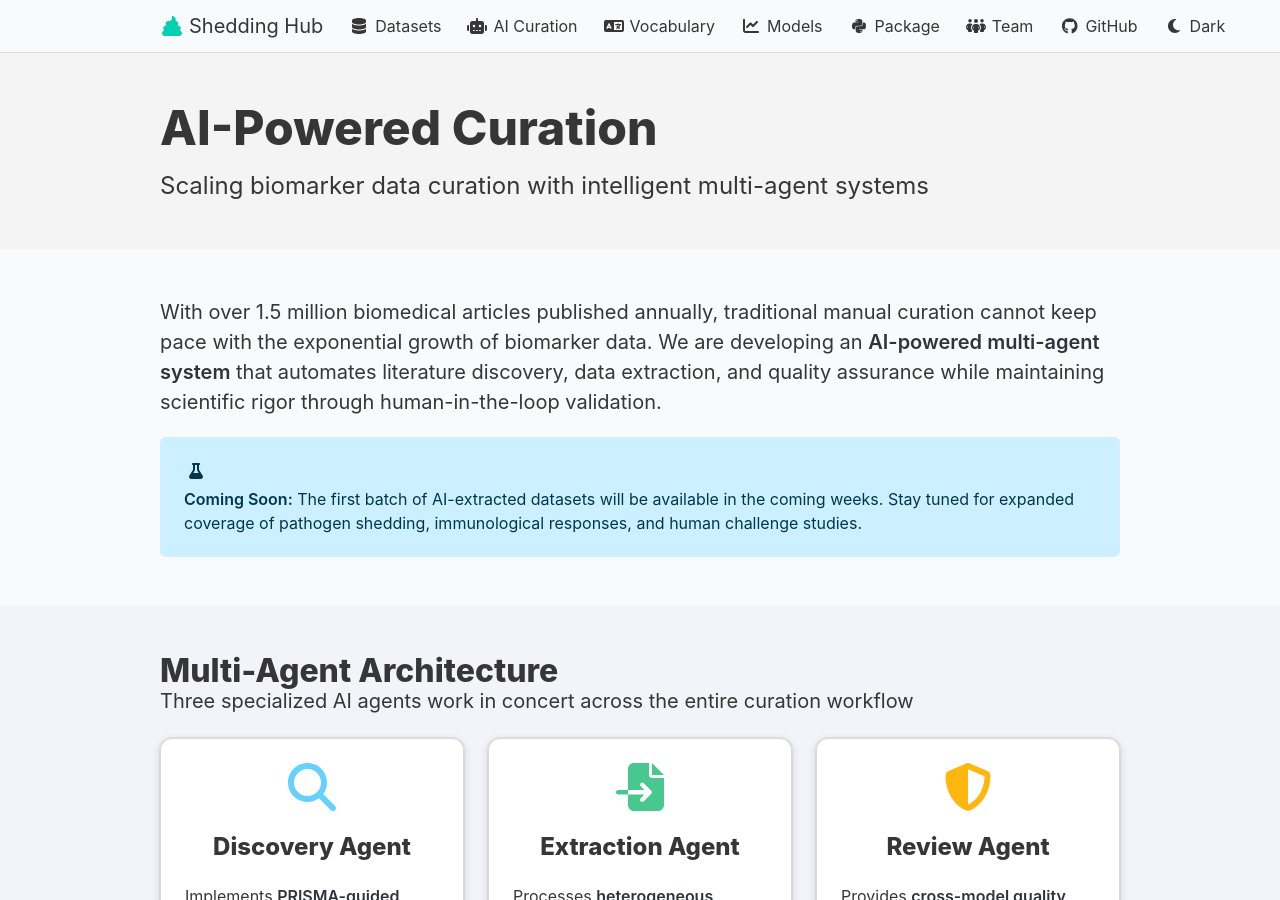
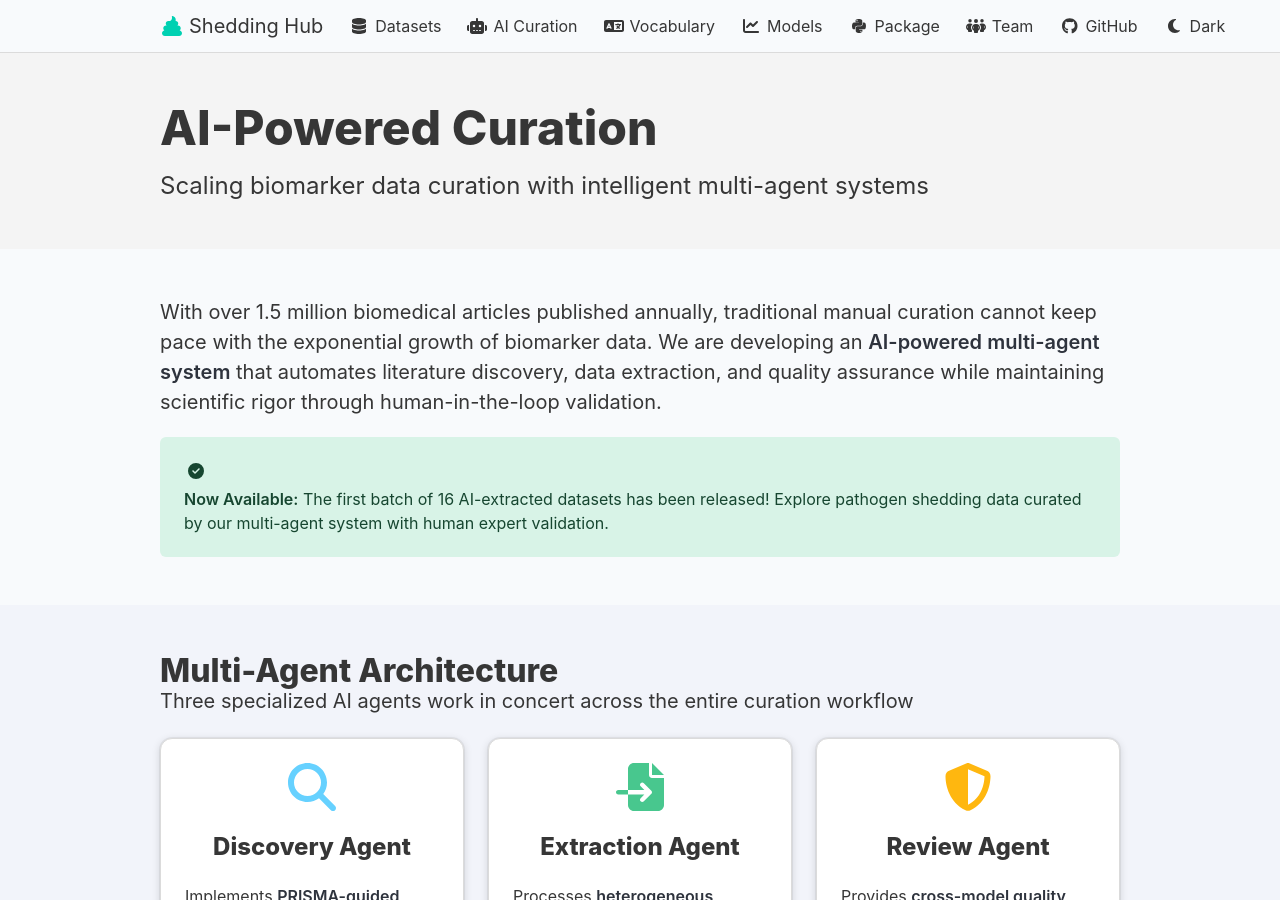
Before and after one commit to shedding-hub/shedding-hub.github.io, a Jekyll site: the page built from curation.html, in a window 1280 px wide and 900 px high. Built offline with Jekyll 4.4.1, drawn with Linux system fonts in a browser that asks for light colours; nearby versions of some CDN libraries; some of the changed text lies outside the part shown.

Commit message:
Announce first batch of 16 AI-extracted datasets
Co-Authored-By: Claude Opus 4.5 <noreply@anthropic.com>

```diff
--- a/curation.html
+++ b/curation.html
@@ -24,13 +24,13 @@ title: AI Curation - Shedding Hub
         that automates literature discovery, data extraction, and quality assurance while maintaining scientific rigor
         through human-in-the-loop validation.
       </p>
-      <div class="notification is-info is-light">
+      <div class="notification is-success is-light">
         <span class="icon-text">
           <span class="icon">
-            <i class="fa-solid fa-flask"></i>
+            <i class="fa-solid fa-check-circle"></i>
           </span>
-          <span><strong>Coming Soon:</strong> The first batch of AI-extracted datasets will be available in the coming weeks.
-          Stay tuned for expanded coverage of pathogen shedding, immunological responses, and human challenge studies.</span>
+          <span><strong>Now Available:</strong> The first batch of 16 AI-extracted datasets has been released!
+          Explore pathogen shedding data curated by our multi-agent system with human expert validation.</span>
         </span>
       </div>
     </div>
@@ -421,8 +421,8 @@ title: AI Curation - Shedding Hub
           </tr>
           <tr>
             <td><strong>First AI-Extracted Dataset Batch</strong></td>
-            <td><span class="tag is-link">Coming Soon</span></td>
-            <td>Expected in the coming weeks</td>
+            <td><span class="tag is-success">Released</span></td>
+            <td>16 datasets curated with AI assistance and human validation</td>
           </tr>
         </tbody>
       </table>
```
